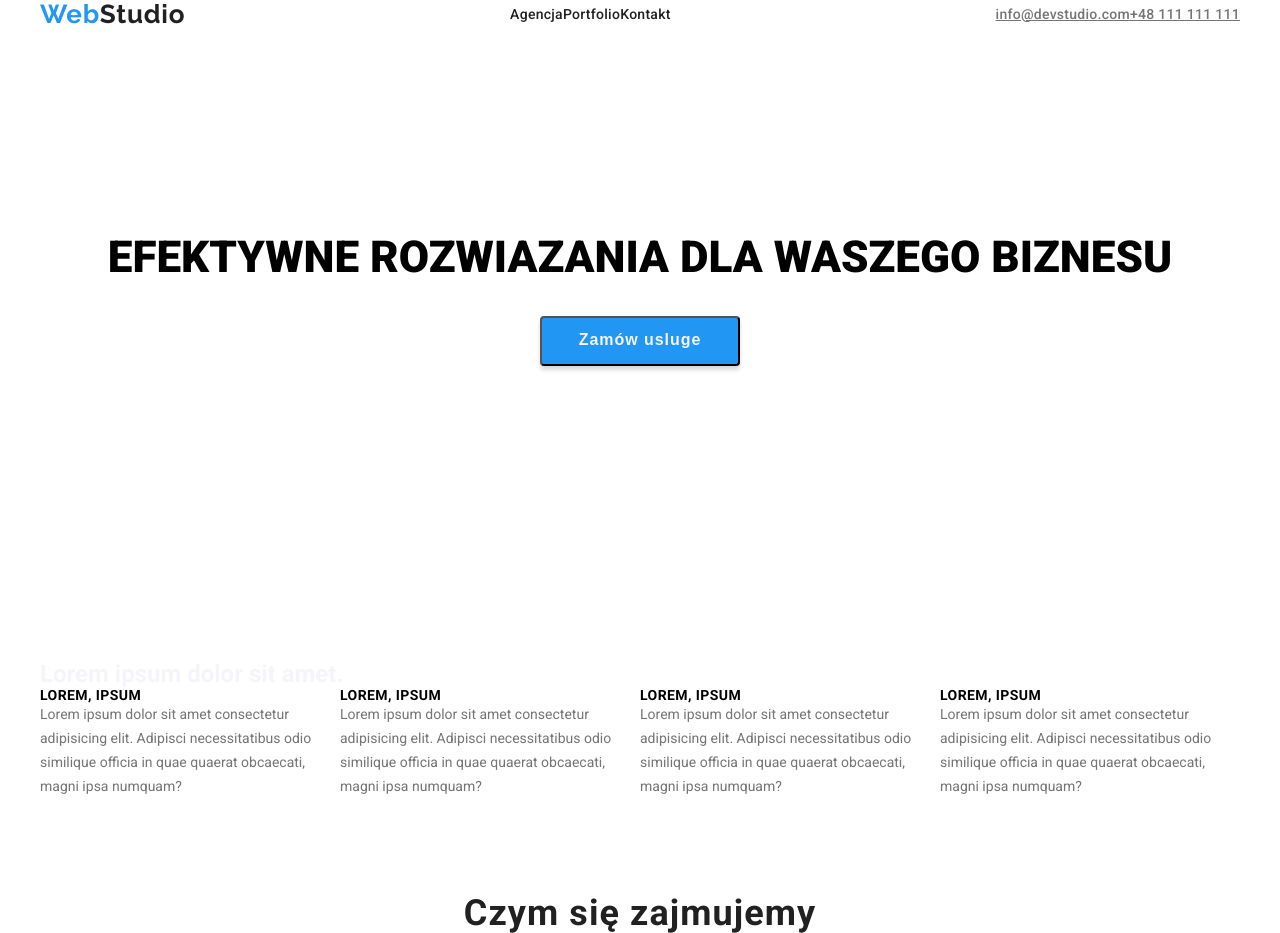
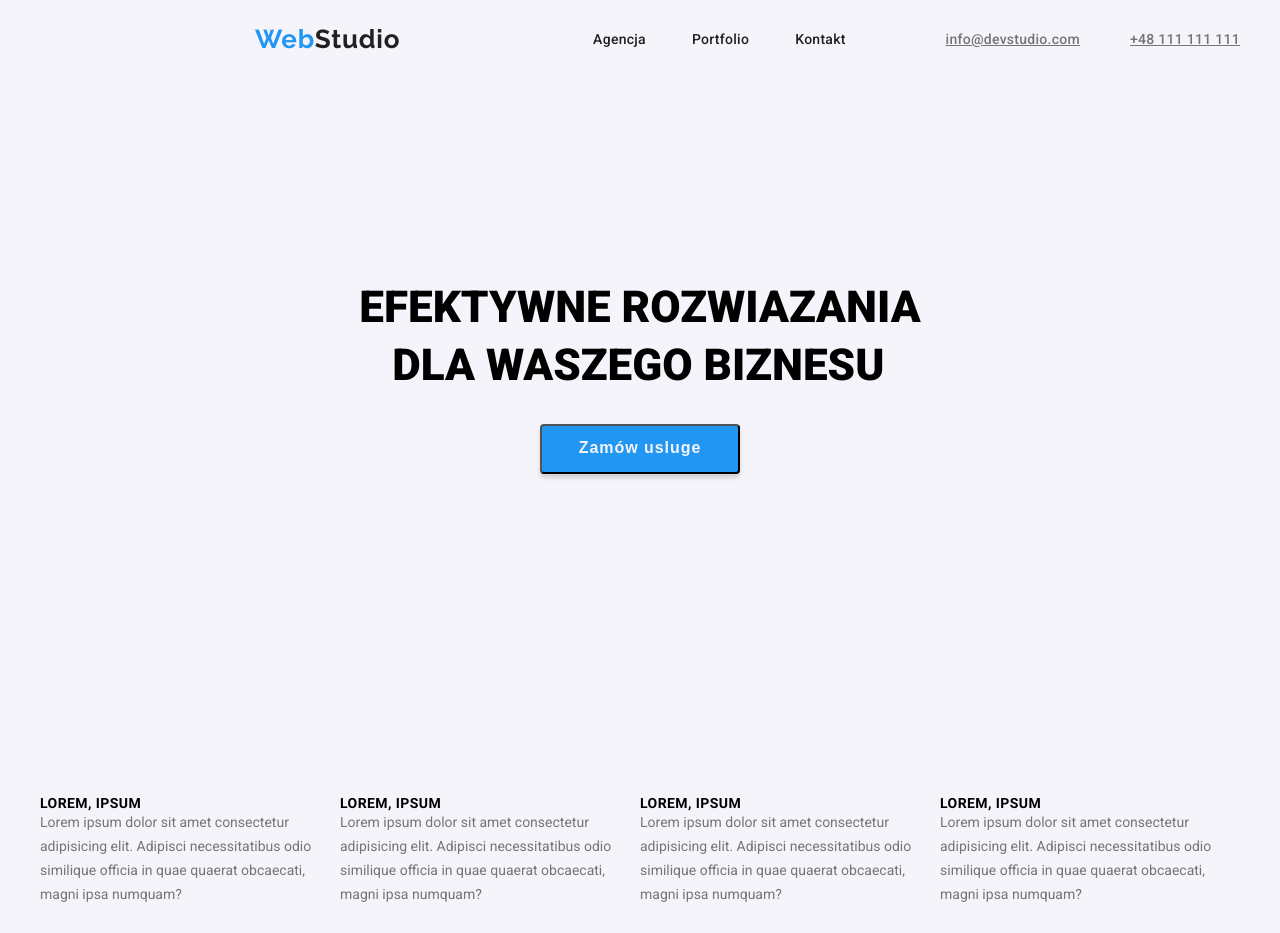
Before and after one commit to Ogrodowczyk87/software-house, a plain HTML site: page index.html in a window 1280 px wide. Shown: the top 933 px of the page. Drawn offline with Linux system fonts and the light colour scheme.

Commit message:
css update

```diff
--- a/css/style.css
+++ b/css/style.css
@@ -4,7 +4,7 @@ font-family: 'Roboto', sans-serif; */
 * {
     margin: 0px;
     padding: 0px;
-    background-color: #FFFFFF;
+    background-color: #F5F4FA;
     box-sizing: border-box;
 }
 
@@ -33,6 +33,13 @@ body {
 
 /* logo */
 
+.logo {
+    padding-top: 24px;
+    padding-bottom: 25px;
+    margin-left: 215px;
+    margin-right: 93px;
+}
+
 .logo-link {
     font-family: 'Raleway', sans-serif;
     text-decoration: none;
@@ -52,6 +59,8 @@ body {
 /*----------------navigation-------------------- */
 
 .nav {
+    padding-top: 32px;
+    padding-bottom: 32px;
     text-decoration: none;
     color: var(--color-black);
     font-style: normal;
@@ -62,8 +71,9 @@ body {
 }
 
 .nav-ul {
-    display: flex;
+    display: inline-flex;
     list-style-type: none;
+    gap: 46px;
 }
 
 .nav-link {
@@ -86,6 +96,9 @@ body {
 }
 
 .nav-2 {
+    gap: 50px;
+    padding-top: 32px;
+    padding-bottom: 32px;
     display: flex;
     list-style-type: none;
     text-decoration: none;
@@ -222,8 +235,9 @@ body {
 
 .sc3-ul {
     display: flex;
-    justify-content: space-between;
+    justify-content: space-evenly;
     list-style-type: none;
+    gap: 30px;
 }
 
 .sc3-h2 {
@@ -248,6 +262,7 @@ body {
 }
 
 .sc4-ul {
+    gap: 30px;
     display: flex;
     justify-content: space-between;
     list-style-type: none;
--- a/index.html
+++ b/index.html
@@ -42,7 +42,7 @@
     <main>
         <div class="container-sc-1">
             <section class="sc-1">
-                <h1 class="sc1-h1">EFEKTYWNE ROZWIAZANIA DLA WASZEGO BIZNESU</h1>
+                <h1 class="sc1-h1">EFEKTYWNE ROZWIAZANIA <br>&nbsp;&nbsp;&nbsp;DLA WASZEGO BIZNESU</h1>
                 <div class="button-sc">
                     <button class="button-sc-1" type="button">
                     Zamów usluge
@@ -125,7 +125,7 @@
 
     <div class="footer-container">
         <footer class="footer">
-            <div class="logo">
+            <div class="logo-2">
                 <a href="./index.html" class="logo-link">
                     <span class="web">Web</span>Studio
                 </a>
```
